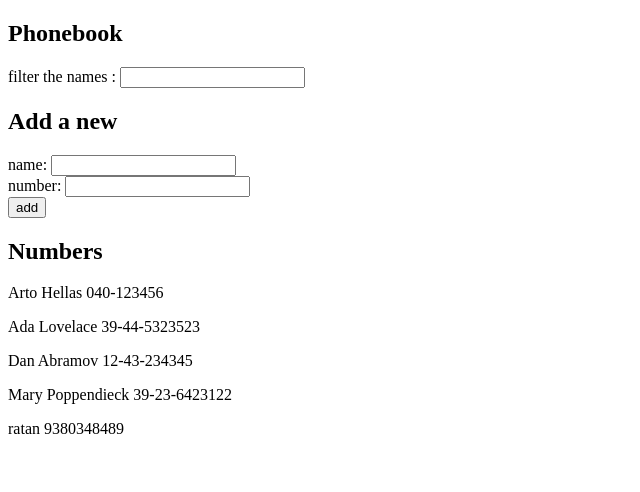
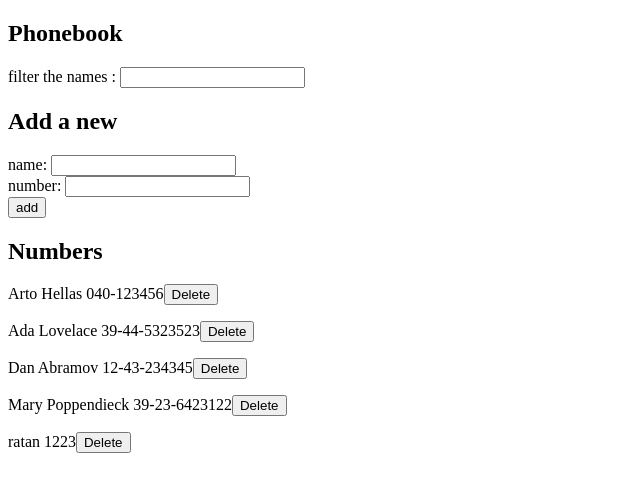
Before and after one commit to RatanNarayanHegde/phonebook, a React (Create React App) app: page / in a window 1280 px wide. Shown: the top 492 px of the page, without its empty margins (0-640 px from the left). Built offline with nearby package versions, Linux system fonts and the light colour scheme; data requests are answered from the project's data file.

Commit message:
add delete and update options

```diff
--- a/db.json
+++ b/db.json
@@ -22,7 +22,7 @@
     },
     {
       "name": "ratan",
-      "number": "9380348489",
+      "number": "1223",
       "id": 5
     }
   ]
--- a/src/App.js
+++ b/src/App.js
@@ -1,4 +1,4 @@
-import axios from "axios";
+import personService from "./services/persons";
 import { useState, useEffect } from "react";
 
 const Filter = ({ handleChange, value }) => {
@@ -31,16 +31,19 @@ const PersonForm = ({
   );
 };
 
-const Person = ({ person }) => {
+const Person = ({ person, handleDelete }) => {
   return (
     <p>
       {person.name} {person.number}
+      <button onClick={() => handleDelete(person.id)}>Delete</button>
     </p>
   );
 };
 
-const Persons = ({ persons }) => {
-  return persons.map((person) => <Person key={person.name} person={person} />);
+const Persons = ({ persons, handleDelete }) => {
+  return persons.map((person) => (
+    <Person key={person.name} person={person} handleDelete={handleDelete} />
+  ));
 };
 
 const App = () => {
@@ -51,8 +54,8 @@ const App = () => {
 
   useEffect(() => {
     console.log("effect");
-    axios.get("http://localhost:3001/persons").then((response) => {
-      setPersons(response.data);
+    personService.getAll().then((initialPersons) => {
+      setPersons(initialPersons);
     });
   }, []);
 
@@ -71,20 +74,37 @@ const App = () => {
 
   const handleAddName = (event) => {
     event.preventDefault();
+
     const found = persons.find((person) => person.name === newName);
     if (found) {
-      alert(` ${newName} is already present`);
+      if (
+        window.confirm(` ${newName} is already present do you want to update`)
+      ) {
+        // console.log(found);
+        const updatedPerson = { ...found, number: newNumber };
+        personService.update(updatedPerson).then((returnedPerson) => {
+          // console.log(returnedPerson);
+          setPersons(
+            persons.map((person) =>
+              person.id === returnedPerson.id ? returnedPerson : person
+            )
+          );
+          setNewName("");
+          setNewNumber("");
+        });
+      }
       setNewName("");
       setNewNumber("");
       return;
     }
+
     const nameObject = {
       name: newName,
       number: newNumber,
     };
 
-    axios.post("http://localhost:3001/persons", nameObject).then((response) => {
-      setPersons(persons.concat(response.data));
+    personService.create(nameObject).then((returnedPerson) => {
+      setPersons(persons.concat(returnedPerson));
       setNewName("");
       setNewNumber("");
     });
@@ -93,6 +113,14 @@ const App = () => {
   const personsToDisplay = persons.filter((person) =>
     person.name.toLowerCase().includes(nameFilter)
   );
+
+  const handleDelete = (id) => {
+    if (window.confirm("Are you sure you want to delete")) {
+      personService.remove(id).then((returnedData) => {
+        setPersons(persons.filter((person) => person.id !== id));
+      });
+    }
+  };
 
   return (
     <div>
@@ -107,7 +135,7 @@ const App = () => {
         newNumber={newNumber}
       />
       <h2>Numbers</h2>
-      <Persons persons={personsToDisplay} />
+      <Persons persons={personsToDisplay} handleDelete={handleDelete} />
     </div>
   );
 };
--- /dev/null
+++ b/src/services/persons.js
@@ -0,0 +1,29 @@
+import axios from "axios";
+const base_url = "http://localhost:3001/persons/";
+
+const getAll = () => {
+  const request = axios.get(base_url);
+  return request.then((resonse) => resonse.data);
+};
+
+const create = (person) => {
+  const request = axios.post(base_url, person);
+  return request.then((response) => response.data);
+};
+
+const remove = (id) => {
+  const request = axios.delete(base_url + id);
+  return request.then((response) => response.data);
+};
+
+const update = (person) => {
+  const request = axios.put(base_url + person.id, person);
+  return request.then((response) => response.data);
+};
+
+export default {
+  getAll,
+  create,
+  remove,
+  update,
+};
```
